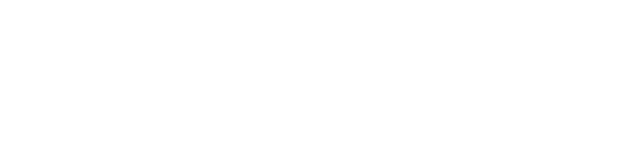
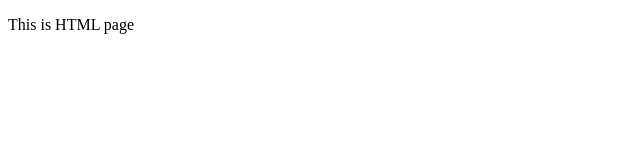
Before and after one commit to ayushhunt/github, a plain HTML site: page index.html in a window 1280 px wide. Shown: the whole page, without its empty margins (0-640 px from the left). Drawn offline with Linux system fonts and the light colour scheme.

Commit message:
initial commit

```diff
--- a/index.html
+++ b/index.html
@@ -6,6 +6,6 @@
     <title>Documentq23456</title>
 </head>
 <body>
-
+    <p>This is HTML page</p>
 </body>
 </html>
```
